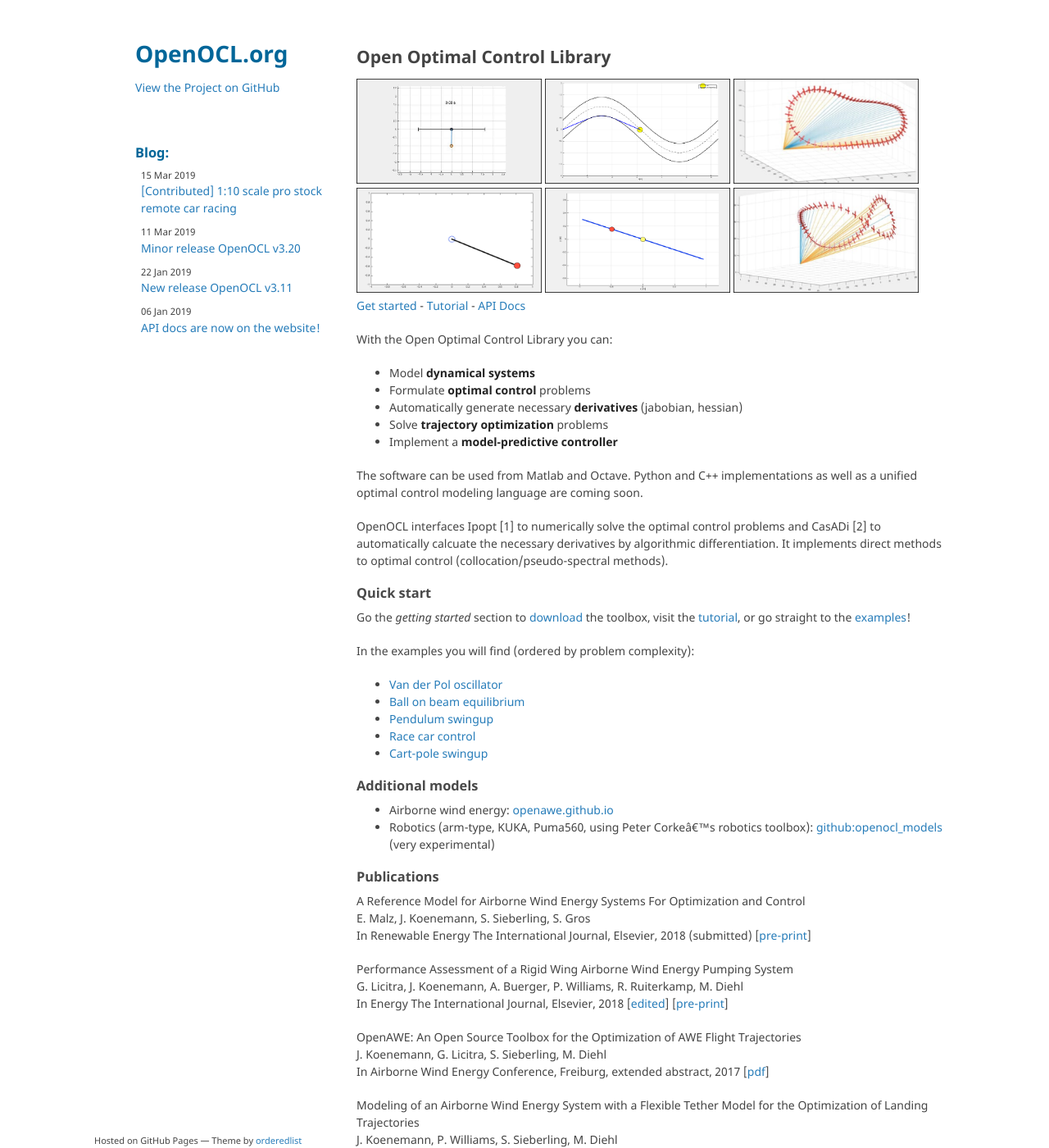
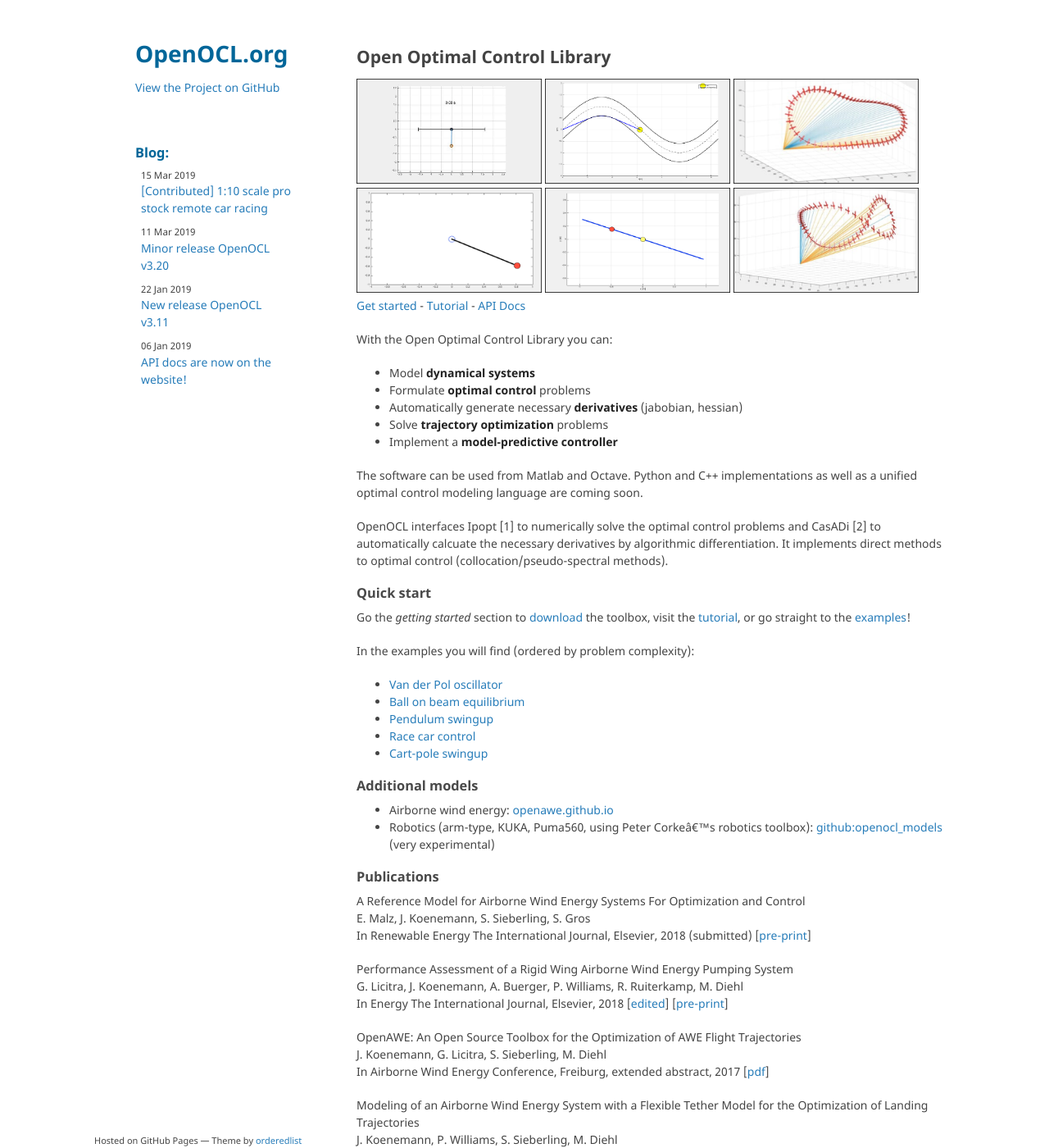
Before and after one commit to OpenOCL/openocl.github.io, a Jekyll site: the page built from index.md, in a window 1280 px wide and 1400 px high. Shown: the whole window at 82% size. Built offline with Jekyll 4.4.1, drawn with Linux system fonts in a browser that asks for light colours; our own code applies the rules of GitHub Pages for plain Markdown files.

Commit message:
Update jekyll-theme-minimal.scss

```diff
--- a/_sass/jekyll-theme-minimal.scss
+++ b/_sass/jekyll-theme-minimal.scss
@@ -149,7 +149,7 @@
 }
 
 header {
-  width:260px;
+  width:190px;
   position: fixed;
   float:left;
   top:0px;
@@ -167,6 +167,11 @@
 header .blog li {
   padding-left: 7px;
   margin-bottom: 10px;
+}
+
+header .blog li a:hover {
+  color: #a50;
+  font-weight: normal;
 }
 
 .left-pane {
```
